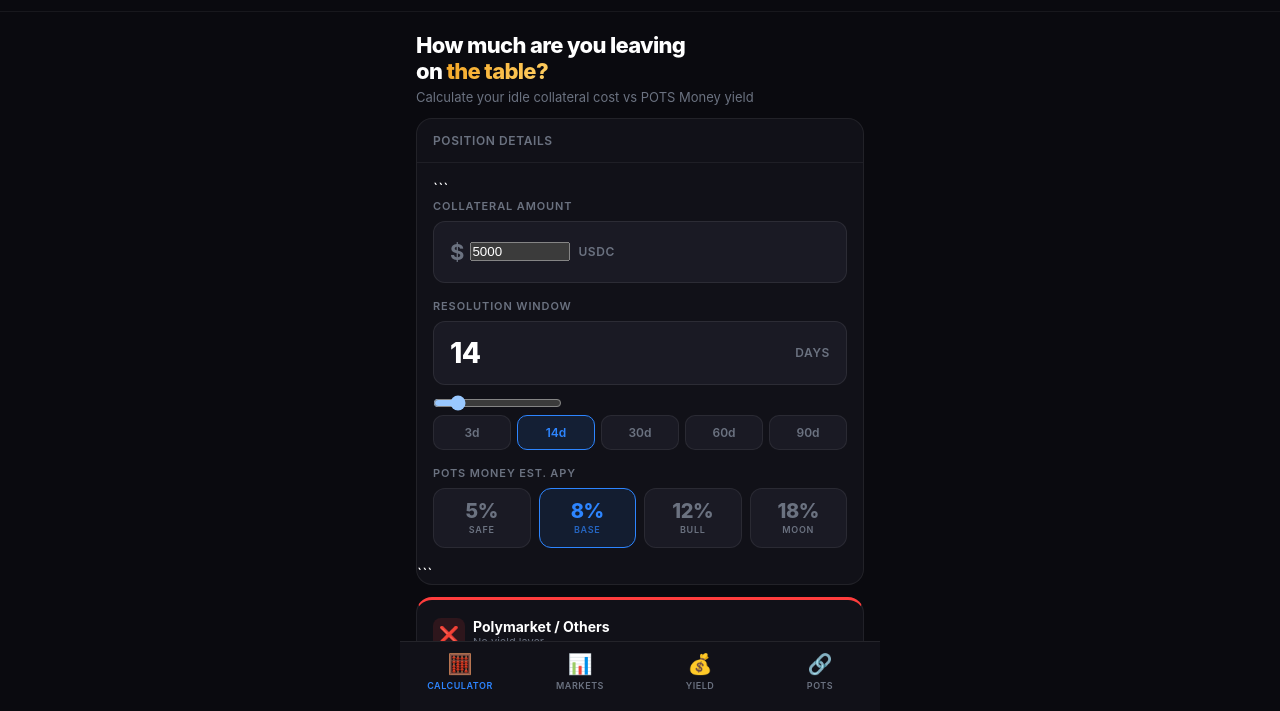
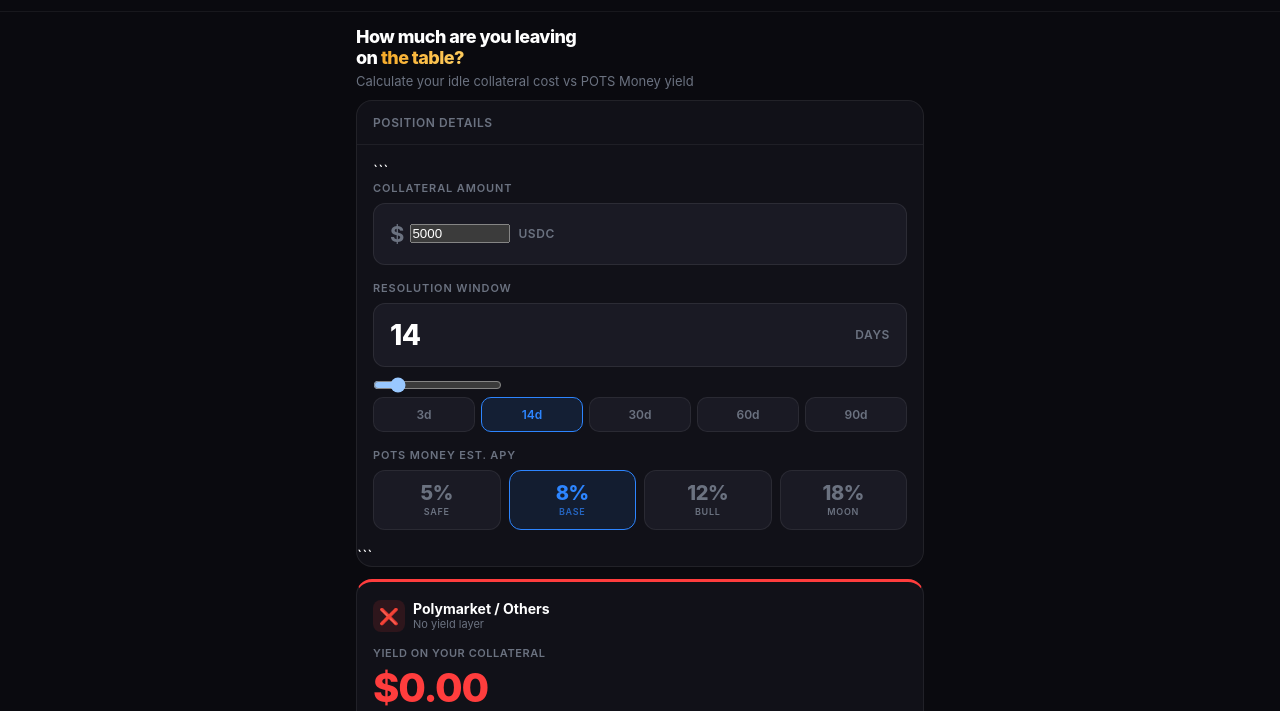
Before and after one commit to BamBambott/pots-calculator, a plain HTML site: page index.html in a window 1280 px wide. Shown: the part 89-800 px from the top of the page. Drawn offline with Linux system fonts and the light colour scheme.

Commit message:
Update index.html

```diff
--- a/index.html
+++ b/index.html
@@ -122,7 +122,7 @@ animation: blink 2s ease infinite;
 
 /* Page */
 .page {
-padding: 0 0 80px;
+padding: 0 0 40px;
 max-width: 480px;
 margin: 0 auto;
 }
@@ -633,39 +633,21 @@ font-weight: 700;
 transition: all 0.3s;
 }
 
-/* Bottom nav like PyPredict */
-.bottom-nav {
-position: fixed;
-bottom: 0; left: 0; right: 0;
-background: #111118;
-border-top: 1px solid rgba(255,255,255,0.08);
-display: flex;
-padding: 10px 0 20px;
-z-index: 50;
-max-width: 480px;
-margin: 0 auto;
+/* Landscape fix */
+@media (orientation: landscape) {
+.page { max-width: 100%; padding-bottom: 40px; }
+.nav { position: relative; }
+.sec-head { padding: 14px 16px 8px; }
+.sec-title { font-size: 18px; }
+.card, .rcard, .vcard, .bkcard, .bento, .fcard { margin-left: 16px; margin-right: 16px; }
+.bento { grid-template-columns: repeat(3,1fr); }
+.bcard.wide { grid-column: span 3; }
+.ryield { font-size: 40px; }
 }
 
-.bnav-item {
-flex: 1;
-display: flex;
-flex-direction: column;
-align-items: center;
-gap: 4px;
-cursor: pointer;
+@media (min-width: 600px) {
+.page { max-width: 600px; margin: 0 auto; }
 }
-
-.bnav-icon { font-size: 20px; }
-
-.bnav-label {
-font-size: 9px;
-font-weight: 600;
-text-transform: uppercase;
-letter-spacing: 0.06em;
-color: #6B7280;
-}
-
-.bnav-item.active .bnav-label { color: #2D85FF; }
 
 /* Footer card */
 .fcard {
@@ -924,27 +906,6 @@ line-height: 1.6;
 
 </div>
 
-<!-- Bottom Nav -->
-
-<div class="bottom-nav">
-  <div class="bnav-item active">
-    <div class="bnav-icon">🧮</div>
-    <span class="bnav-label">Calculator</span>
-  </div>
-  <div class="bnav-item">
-    <div class="bnav-icon">📊</div>
-    <span class="bnav-label">Markets</span>
-  </div>
-  <div class="bnav-item">
-    <div class="bnav-icon">💰</div>
-    <span class="bnav-label">Yield</span>
-  </div>
-  <div class="bnav-item">
-    <div class="bnav-icon">🔗</div>
-    <span class="bnav-label">POTS</span>
-  </div>
-</div>
-
 <script>
 var apy=8;
 
```
